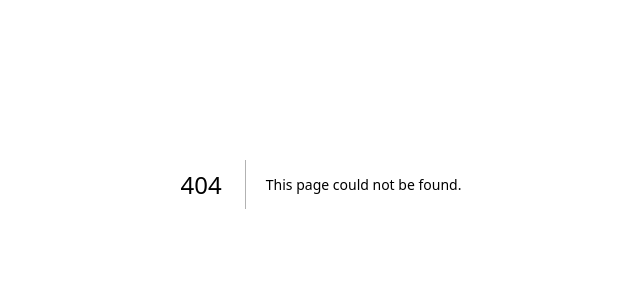
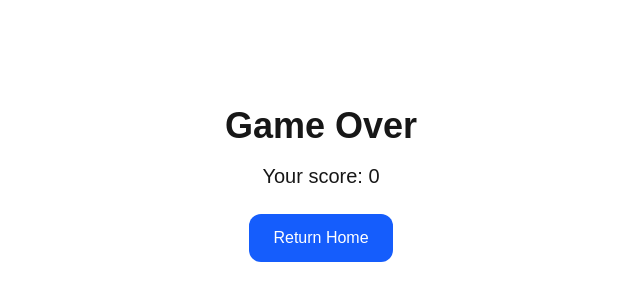
Before and after one commit to reubenjds/typemania, a Next.js app: page /gameover in a window 1280 px wide. Before the commit this address had no page. Shown: the part 216-516 px from the top of the page, without its empty margins (319-959 px from the left). Built offline with nearby package versions, Linux system fonts and the light colour scheme.

Commit message:
feat: gameover

```diff
--- /dev/null
+++ b/src/app/gameover/page.tsx
@@ -0,0 +1,27 @@
+"use client";
+import { useState, useEffect } from "react";
+import Link from "next/link";
+
+function GameOver() {
+	const [score, setScore] = useState(0);
+
+	useEffect(() => {
+		const params = new URLSearchParams(window.location.search);
+		const scoreParam = params.get("score");
+		if (scoreParam) {
+			setScore(parseInt(scoreParam, 10));
+		}
+	}, []);
+
+	return (
+		<div className='flex flex-col items-center justify-center min-h-screen'>
+			<h1 className='text-4xl font-bold mb-4'>Game Over</h1>
+			<p className='text-xl mb-6'>Your score: {score}</p>
+			<Link href='/' className='bg-blue-600 text-white px-6 py-3 rounded-xl'>
+				Return Home
+			</Link>
+		</div>
+	);
+}
+
+export default GameOver;
```
